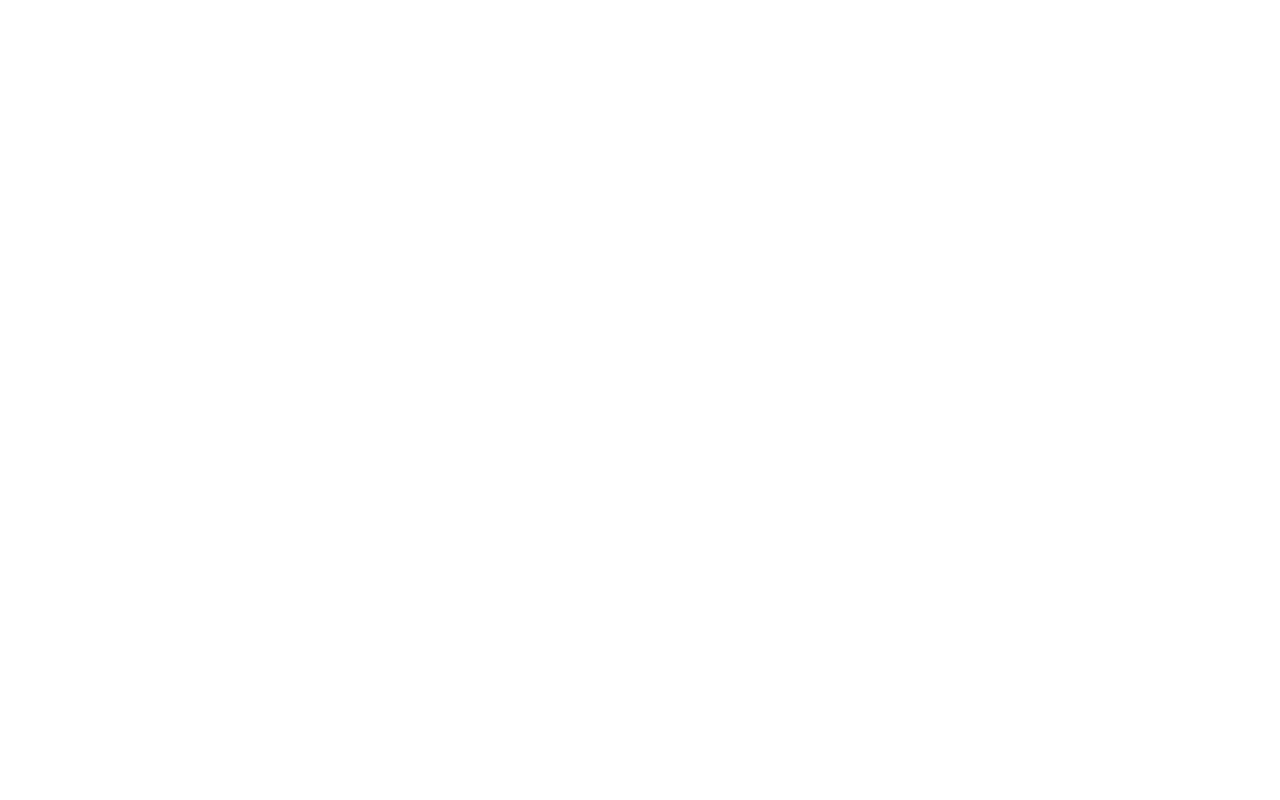
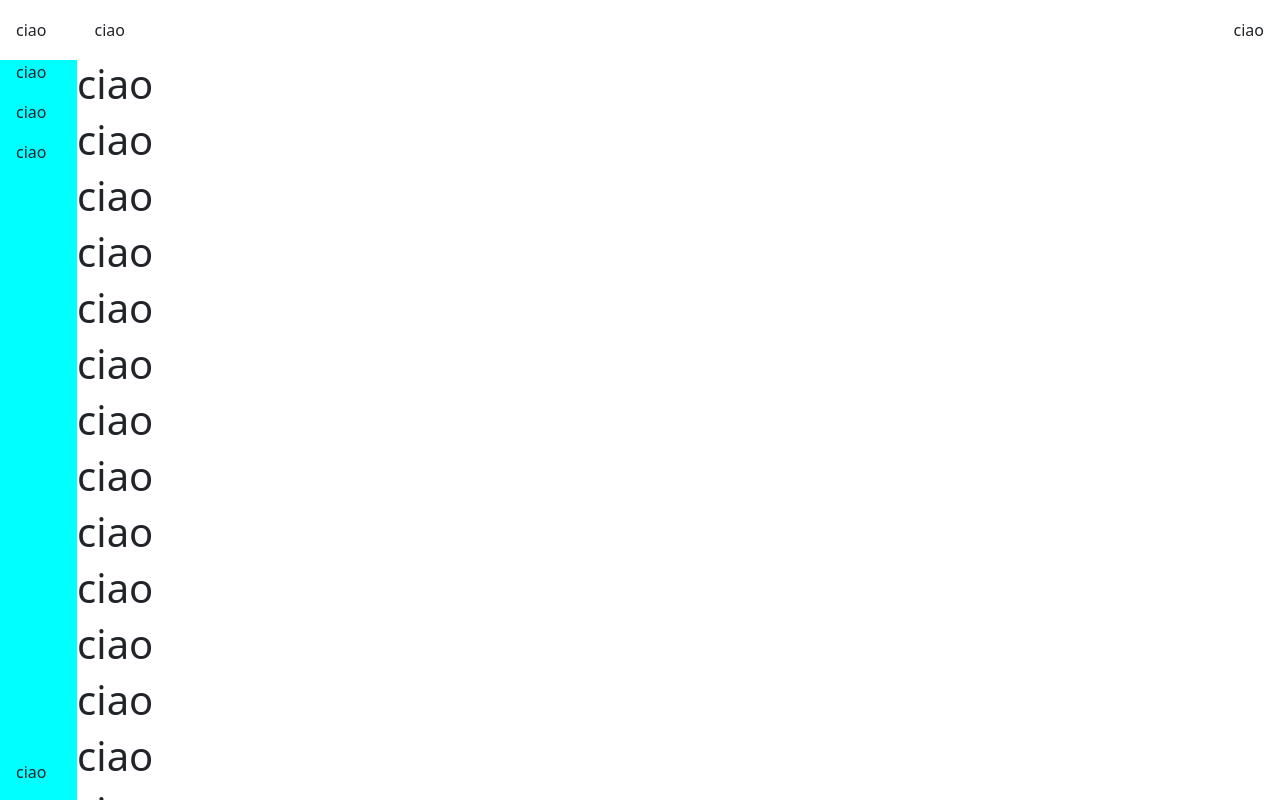
Before and after one commit to MatteD04/html-css-bootstrap-dashboard, a plain HTML site: page index.html in a window 1280 px wide. Drawn offline with nearby package versions, Linux system fonts and the light colour scheme.

Commit message:
feat: add structure of the page

```diff
--- a/index.html
+++ b/index.html
@@ -6,12 +6,54 @@
     <!--bootstrap-->
     <link href="https://cdn.jsdelivr.net/npm/bootstrap@5.3.3/dist/css/bootstrap.min.css" rel="stylesheet" integrity="sha384-QWTKZyjpPEjISv5WaRU9OFeRpok6YctnYmDr5pNlyT2bRjXh0JMhjY6hW+ALEwIH" crossorigin="anonymous">
     <!--css-->
+    <link rel="stylesheet" href="style.css">
     <!--font awesome-->
     <link rel="stylesheet" href="https://cdnjs.cloudflare.com/ajax/libs/font-awesome/6.5.1/css/all.min.css" integrity="sha512-DTOQO9RWCH3ppGqcWaEA1BIZOC6xxalwEsw9c2QQeAIftl+Vegovlnee1c9QX4TctnWMn13TZye+giMm8e2LwA==" crossorigin="anonymous" referrerpolicy="no-referrer" />
     <title>Dashboard</title>
 </head>
 <body>
+    <header class="ms-row d-flex align-items-center mx-3">
 
+            <div class="ms-col pe-5">ciao</div>
+            <div class="col">ciao</div>
+            <div class="ms-col ps-5">ciao</div>
+
+    </header>
+    <div class="d-flex">
+        <aside class="d-flex flex-column ms-aside px-3">
+            <div>
+                <p>ciao</p>
+            </div>
+            <div>
+                <p>ciao</p>
+            </div>
+            <div>
+                <p>ciao</p>
+            </div>
+            <div class="ms-options">
+                <p>ciao</p>
+            </div>
+        </aside>
+        <main class="d-flex flex-column ms-main">
+            <h1>ciao</h1>
+            <h1>ciao</h1>
+            <h1>ciao</h1>
+            <h1>ciao</h1>
+            <h1>ciao</h1>
+            <h1>ciao</h1>
+            <h1>ciao</h1>
+            <h1>ciao</h1>
+            <h1>ciao</h1>
+            <h1>ciao</h1>
+            <h1>ciao</h1>
+            <h1>ciao</h1>
+            <h1>ciao</h1>
+            <h1>ciao</h1>
+            <h1>ciao</h1>
+            <h1>ciao</h1>
+            <h1>ciao</h1>
+        </main>
+    </div>
 
  <script src="https://cdn.jsdelivr.net/npm/bootstrap@5.3.3/dist/js/bootstrap.bundle.min.js" integrity="sha384-YvpcrYf0tY3lHB60NNkmXc5s9fDVZLESaAA55NDzOxhy9GkcIdslK1eN7N6jIeHz" crossorigin="anonymous"></script>
 </body>
--- a/style.css
+++ b/style.css
@@ -0,0 +1,17 @@
+/*GENERAL*/
+header{
+    height: 60px;
+}
+.ms-aside{
+    width: 80px;
+    height: calc(100vh - 60px);
+    background-color: aqua;
+}
+.ms-main{
+    height: calc(100vh - 60px);
+    width: 100%;
+    overflow-y: auto;
+}
+.ms-options{
+    margin-top: auto;
+}
```
